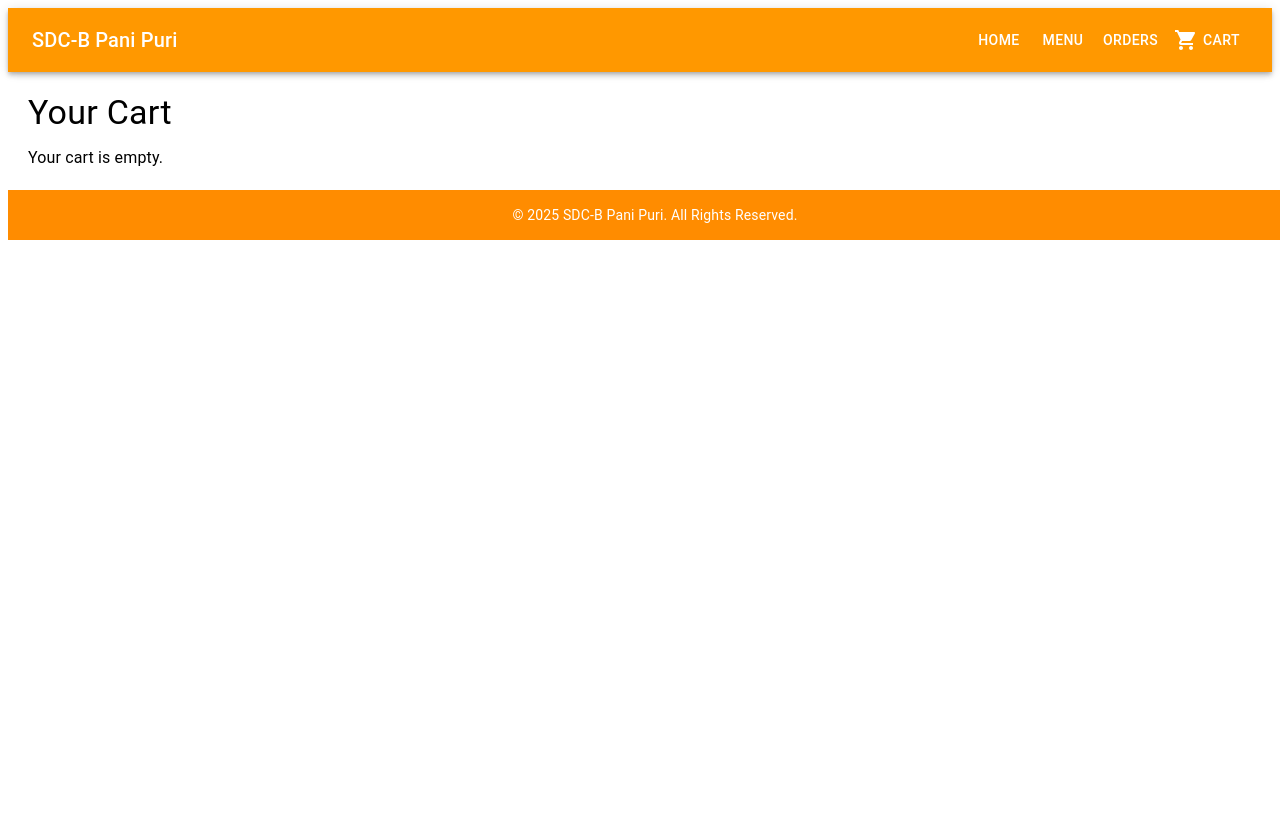
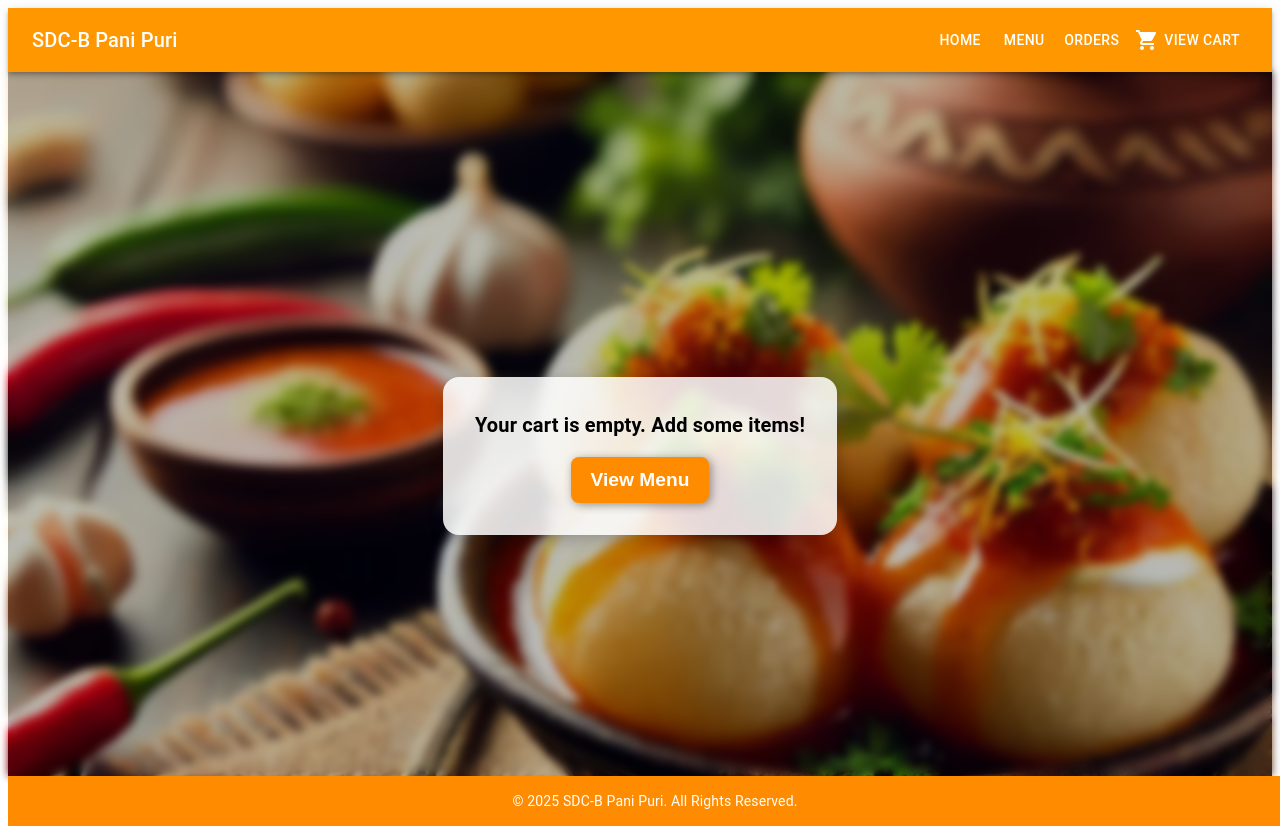
Before and after one commit to HareeshGounipalli/sdcb, a React (Create React App) app: page /cart in a window 1280 px wide. Shown: the top 834 px of the page. Before the commit the page ends 800 px from the top, so only its background shows below. Built offline with nearby package versions, Linux system fonts and the light colour scheme; the HTML template or start-up script is replaced by a standard one.

Commit message:
Added styling for cartpae

```diff
--- a/src/App.css
+++ b/src/App.css
@@ -27,7 +27,11 @@
 .App-link {
   color: #61dafb;
 }
-
+.page-wrapper{
+    display: flex;
+    flex-direction: column;
+    min-height: 100vh;
+}
 @keyframes App-logo-spin {
   from {
     transform: rotate(0deg);
--- a/src/App.js
+++ b/src/App.js
@@ -10,7 +10,7 @@ import CartPage from "./components/CartPage";
 
 const App = () => {
   return (
-    <CartProvider>
+    <CartProvider className="page-wrapper">
       <Router>
         <Navbar />
         <Routes>
--- a/src/components/CartPage.js
+++ b/src/components/CartPage.js
@@ -8,12 +8,14 @@ import {
   CardContent,
   CardMedia,
   Grid,
-  Box,
+
 } from "@mui/material";
+import { ButtonsForCart } from "../pages/MenuPage";
+import {ViewMenu} from "../pages/Home";
 import "../styles/CartPage.css";
 
 const CartPage = () => {
-  const { cart, addToCart, removeFromCart } = useContext(CartContext);
+  const { cart, } = useContext(CartContext);
   const navigate = useNavigate();
 
   // Convert item.price to number safely
@@ -30,64 +32,67 @@ const CartPage = () => {
   );
 
   return (
-    <div className="cart-page-container">
-      <Typography variant="h4" gutterBottom>
-        Your Cart
-      </Typography>
+    <div
+        className={`cart-page-container ${
+        cart.length === 0 ? "single-column" : "multi-column"
+        }`}
+    >
+    {cart.length === 0 ? (
+    <div className="EmptyCartTitle">
+        <Typography variant="h6">Your cart is empty. Add some items!</Typography><ViewMenu />
 
-      {cart.length === 0 ? (
-        <Typography variant="body1">Your cart is empty.</Typography>
+    </div>
     ) : (
         <Grid container spacing={2}>
         {cart.map((item) => {
           const price = getPriceNumber(item.price);
           const subtotal = price * item.quantity;
+          const cartItem = cart.find((cartItem) => cartItem.id === item.id);
 
             return (
-              <Grid item xs={12} md={6} key={item.id}>
-                <Card sx={{ display: "flex", alignItems: "center" }}>
+              <Grid item xs={12} md={4} key={item.id}>
+                <Card
+                sx={{
+                    display: "flex",
+                    alignItems: "center",
+                    padding: 2,
+                    borderRadius: 3,
+                    boxShadow: 3,
+                    height: 160,
+                    gap: 2,
+                    backgroundColor: "#fff"
+                }}
+                >
                 <CardMedia
                     component="img"
-                    sx={{ width: 120 }}
+                    sx={{
+                    width: 120,
+                    height: 120,
+                    objectFit: "cover",
+                    borderRadius: 2,
+                    marginRight: 2
+                    }}
                     image={item.image}
                     alt={item.name}
                 />
-                  <CardContent sx={{ flex: 1 }}>
-                    <Typography variant="h6">{item.name}</Typography>
+                <CardContent sx={{ flex: 1, padding: "0 !important" }}>
+                    <Typography variant="h6" gutterBottom>
+                    {item.name}
+                    </Typography>
                     <Typography variant="body2" color="text.secondary">
                     Price: ₹{price}
                     </Typography>
 
-                    <Box className="quantity-controls">
-                      <Button
-                        variant="outlined"
-                        color="error"
-                        onClick={() => removeFromCart(item)}
-                      >
-                        -
-                      </Button>
-                      <Box
-                        sx={{
-                          mx: 2,
-                          px: 2,
-                          border: "1px solid orange",
-                          borderRadius: "4px",
-                        }}
-                      >
-                        {item.quantity}
-                      </Box>
-                      <Button
-                        variant="outlined"
-                        color="primary"
-                        onClick={() => addToCart(item)}
-                      >
-                        +
-                      </Button>
-                    </Box>
+                    <div style={{ margin: "8px 0" }}>
+                    {ButtonsForCart(cartItem, item)}
+                    </div>
 
-                    <Typography variant="body2">Subtotal: ₹{subtotal}</Typography>
+                    <Typography variant="body2" fontWeight="bold">
+                    Subtotal: ₹{subtotal}
+                    </Typography>
                 </CardContent>
                 </Card>
+
               </Grid>
             );
           })}
--- a/src/components/Navbar.js
+++ b/src/components/Navbar.js
@@ -27,7 +27,7 @@ const Navbar = () => {
 
         {/* Cart Button */}
         <Button color="inherit" component={Link} to="/cart">
-          <ShoppingCart sx={{ marginRight: "5px" }} /> Cart
+          <ShoppingCart sx={{ marginRight: "5px" }} /> View Cart
         </Button>
       </Toolbar>
     </AppBar>
--- a/src/pages/Home.js
+++ b/src/pages/Home.js
@@ -4,13 +4,22 @@ import { Link } from "react-router-dom";
 import "../styles/Home.css";
 import CustomerReviews from "../components/CustomerReviews";
 
+export const ViewMenu = () => {
+  return (
+    <>
+      <Link to="/menu">
+        <button>View Menu</button>
+      </Link>
+      </>
+  )
+}
+
+
 const Home = () => {
   return (
     <div className="home-container">
       <h1>Welcome to the Pani Puri Store</h1>
-      <Link to="/menu">
-        <button>View Menu</button>
-      </Link>
+      {ViewMenu()}
       {/* Navbar */}
       <nav className="navbar">
         <h1>SDC-B Pani Puri</h1>
--- a/src/pages/MenuPage.js
+++ b/src/pages/MenuPage.js
@@ -4,10 +4,25 @@ import { fetchFoodItems } from "../redux/foodSlice";
 import { CartContext } from "../components/CartContext";
 import "../styles/MenuPage.css";
 
+
+
+
+
+
+export const ButtonsForCart = (cartItem, item)=>{
+  const { addToCart, removeFromCart } = useContext(CartContext);
+  return (
+  <div className="quantity-controls">
+    <button onClick={() => removeFromCart(item)}>-</button>
+    <span>{cartItem.quantity}</span>
+    <button onClick={() => addToCart(item)}>+</button>
+  </div>
+  )
+}
+
 const MenuPage = () => {
   const dispatch = useDispatch();
-  const { cart, addToCart, removeFromCart } = useContext(CartContext);
-
+  const { cart, addToCart } = useContext(CartContext);
   const { foodItems, status, error } = useSelector((state) => state.food);
 
   useEffect(() => {
@@ -36,11 +51,7 @@ const MenuPage = () => {
               <p>{item.price}</p>
 
               {cartItem ? (
-                <div className="quantity-controls">
-                  <button onClick={() => removeFromCart(item)}>-</button>
-                  <span>{cartItem.quantity}</span>
-                  <button onClick={() => addToCart(item)}>+</button>
-                </div>
+                  ButtonsForCart(cartItem, item)
               ) : (
                 <button className="menu-button" onClick={() => addToCart(item)}>
                   Add to Cart
--- a/src/styles/CartPage.css
+++ b/src/styles/CartPage.css
@@ -1,32 +1,120 @@
 .cart-page-container {
-    padding: 20px;
+    padding: 2rem;
+    background-image: url("../assets/bg.png");
+    background-size: cover;
+    background-position: center;
+    background-repeat: no-repeat;
+    min-height: 80vh;
+    backdrop-filter: blur(4px);
+    position: relative;
+    display: flex;
+    flex-direction: column;
+    z-index: 1;
   }
 
-  .quantity-controls {
+  .single-column {
     display: flex;
+    flex-direction: column;
     align-items: center;
-    gap: 10px;
-    margin: 10px 0;
+    justify-content: center;
+    min-height: 80vh;
+  }
+
+  .multi-column {
+    display: flex;
+    flex-direction: column;
+    gap: 1.5rem;
   }
 
   .cart-summary {
-    margin-top: 30px;
-    text-align: right;
-  }
-  .cart-quantity-button {
-    background-color: #ff9800;
-    color: white;
-    border: 2px solid #ff9800;
-    border-radius: 6px;
-    padding: 8px 14px;
-    font-size: 1.2rem;
-    font-weight: bold;
-    cursor: pointer;
-    margin: 0 5px;
-    transition: background 0.2s, color 0.2s;
+    position: sticky;
+    bottom: 10px;
+    background-color: rgba(255, 255, 255, 0.95);
+    padding: 1rem 2rem;
+    border-radius: 12px;
+    margin-top: 2rem;
+    text-align: center;
+    box-shadow: 0px 4px 12px rgba(0, 0, 0, 0.1);
+    z-index: 100;
+    width: fit-content;
+    margin-left: auto;
+    margin-right: auto;
   }
 
-  .cart-quantity-button:hover {
-    background-color: #e67e00;
-    color: #fff;
+  .cart-summary button {
+    margin-top: 10px;
+    font-weight: bold;
+    font-size: 1rem;
+    padding: 10px 20px;
+    cursor: pointer;
   }
+
+  .EmptyCartTitle {
+    text-align: center;
+    margin-top: 4rem;
+    padding: 2rem;
+    border-radius: 16px;
+    background-color: rgba(255, 255, 255, 0.85); /* Light blur background */
+    backdrop-filter: blur(5px);
+    max-width: 400px;
+    margin-left: auto;
+    margin-right: auto;
+    box-shadow: 0 4px 16px rgba(0, 0, 0, 0.2);
+  }
+  .EmptyCartTitle button {
+    background-color: #ff8c00;
+    color: white;
+    padding: 12px 20px;
+    border: none;
+    border-radius: 8px;
+    cursor: pointer;
+    font-size: 1.2rem;
+    transition: all 0.3s ease-in-out;
+    font-weight: bold;
+    z-index: 10;
+    position: relative;
+    box-shadow: 2px 2px 10px rgba(0, 0, 0, 0.4);
+  }
+  .EmptyCartTitle h6 {
+    color: #000;
+    font-weight: 600;
+    margin-bottom: 1rem;
+  }
+  .EmptyCartTitle  button:hover {
+    background-color: #e07b00;
+    transform: scale(1.05);
+  }
+  .MuiCard-root {
+    background-color: rgba(255, 255, 255, 0.95); /* more contrast */
+    border-radius: 16px;
+    box-shadow: 0 4px 12px rgba(0, 0, 0, 0.1);
+  }
+
+
+  /* Background image with blur effect */
+  .cart-page-container::before {
+    content: "";
+    position: absolute;
+    top: 0;
+    left: 0;
+    width: 100%;
+    height: 100%;
+    background-image: url("../assets/bg.png");
+    background-size: cover;
+    background-position: center;
+    background-repeat: no-repeat;
+    filter: blur(4px);
+    z-index: -2;
+  }
+
+  /* Optional darker overlay for better readability */
+  .cart-page-container::after {
+    content: "";
+    position: absolute;
+    top: 0;
+    left: 0;
+    width: 100%;
+    height: 100%;
+    background-color:  rgb(0 0 0 / 27%);
+    z-index: -1;
+  }
--- a/src/styles/CustomerReviews.css
+++ b/src/styles/CustomerReviews.css
@@ -80,25 +80,6 @@
     transform: scale(1.05);
     box-shadow: 0px 5px 15px rgba(0, 0, 0, 0.2);
 }
-/* Quantity Button Styles */
-.cart-quantity-button {
-    background-color: #ff9800;
-    color: white;
-    border: 2px solid #ff9800;
-    border-radius: 6px;
-    padding: 8px 14px;
-    font-size: 1.2rem;
-    font-weight: bold;
-    cursor: pointer;
-    margin: 0 5px;
-    transition: background 0.2s, color 0.2s;
-  }
-
-  .cart-quantity-button:hover {
-    background-color: #e67e00;
-    color: #fff;
-  }
-
 
 /* Responsive Design */
 @media (max-width: 768px) {
--- a/src/styles/MenuPage.css
+++ b/src/styles/MenuPage.css
@@ -126,3 +126,12 @@
   transform: scale(1.05);
   box-shadow: 0 4px 12px rgba(0, 0, 0, 0.2);
 }
+
+
+.MuiGrid-root .MuiPaper-root img {
+  aspect-ratio: 1;
+}
+
+.MuiGrid-root .MuiPaper-root {
+  box-shadow: 0 4px 8px 0 rgba(0, 0, 0, 0.2), 0 6px 20px 0 rgba(0, 0, 0, 0.19);
+}
```
Lines whose indentation alone changed are shown as unchanged.
